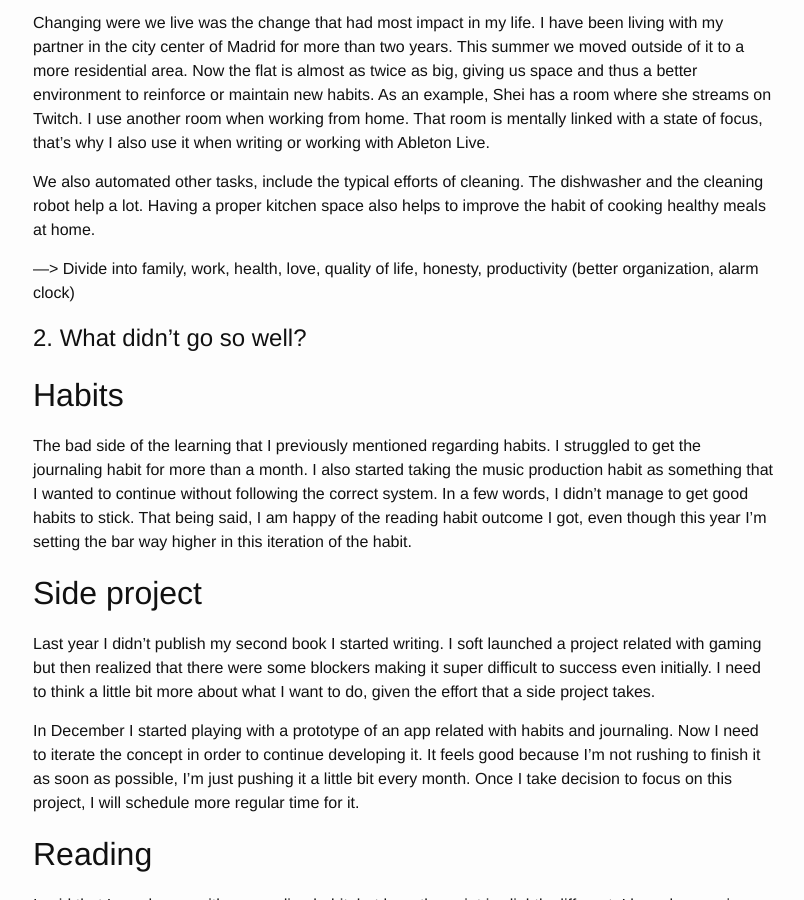
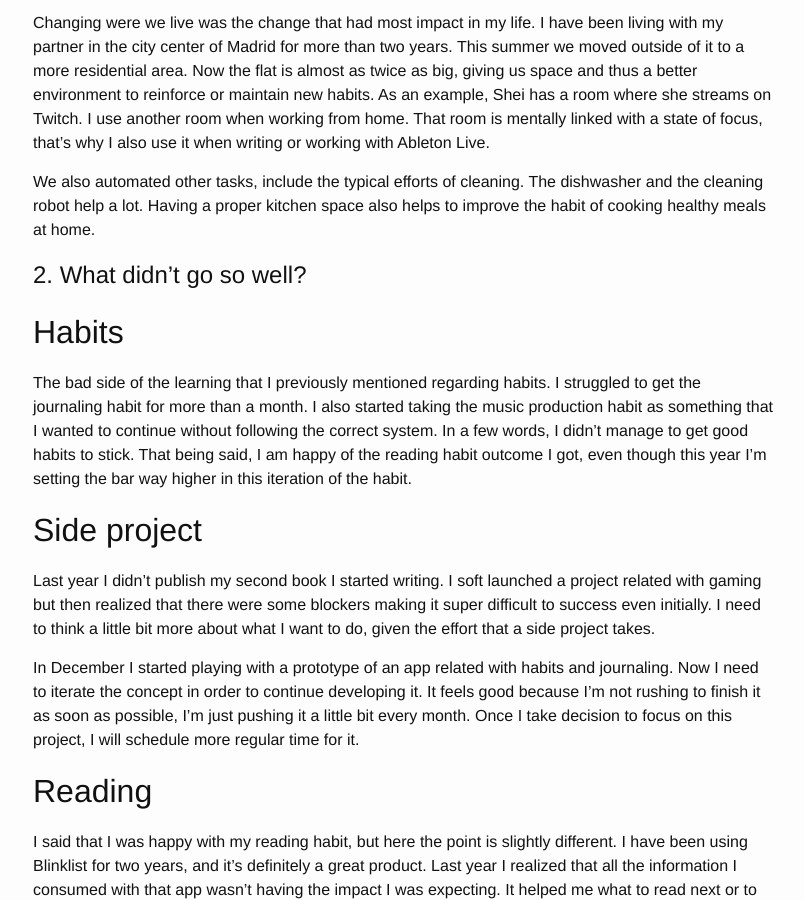
Before and after one commit to fjaguero/site, a Jekyll site: the page built from _posts/2019-01-08-my-2018-annual-review.markdown, in a window 1280 px wide and 900 px high, scrolled down 1712 px. Shown: the whole window, without its empty margins (237-1041 px from the left). Built offline with Jekyll 4.4.1, drawn with Linux system fonts in a browser that asks for light colours; some web fonts are replaced.

Commit message:
Updated My 2018 Annual Review

```diff
--- a/_posts/2019-01-08-my-2018-annual-review.markdown
+++ b/_posts/2019-01-08-my-2018-annual-review.markdown
@@ -53,8 +53,6 @@ Doing sports was not an issue this last year. Thanks to a coworker, I have been
 Changing were we live was the change that had most impact in my life. I have been living with my partner in the city center of Madrid for more than two years. This summer we moved outside of it to a more residential area. Now the flat is almost as twice as big, giving us space and thus a better environment to reinforce or maintain new habits. As an example, Shei has a room where she streams on Twitch. I use another room when working from home. That room is mentally linked with a state of focus, that’s why I also use it when writing or working with Ableton Live.
 
 We also automated other tasks, include the typical efforts of cleaning. The dishwasher and the cleaning robot help a lot. Having a proper kitchen space also helps to improve the habit of cooking healthy meals at home.
-
-—> Divide into family, work, health, love, quality of life, honesty, productivity (better organization, alarm clock)
 
 # 2. What didn’t go so well?
 
```
